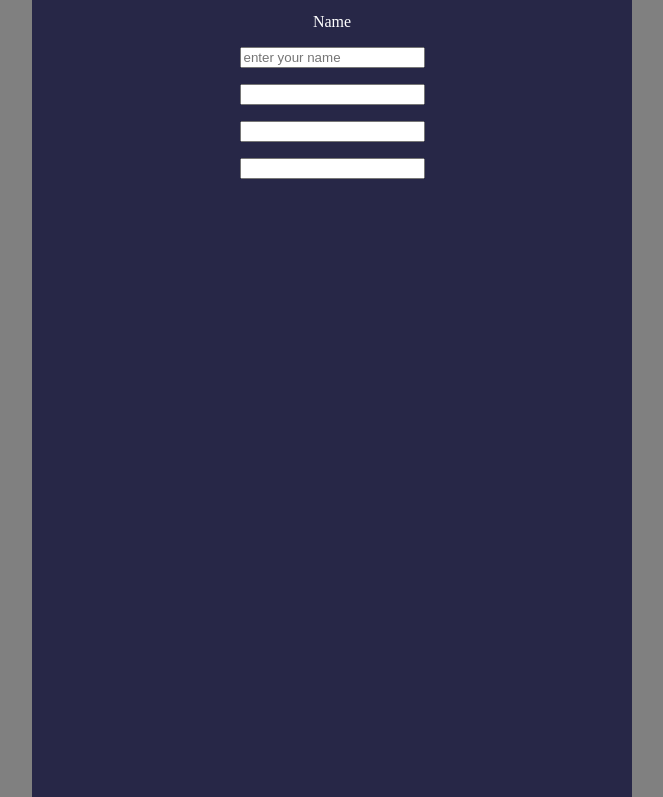
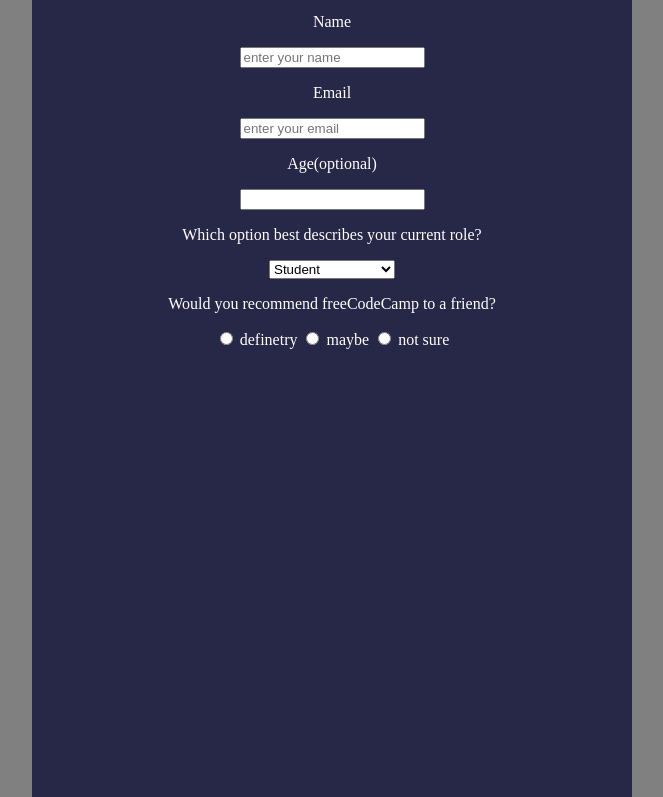
Before and after one commit to milos3010/milosandvitalis, a plain HTML site: page index.html in a window 1280 px wide. Shown: the part 104-901 px from the top of the page, without its empty margins (308-971 px from the left). Drawn offline with Linux system fonts and the light colour scheme.

Commit message:
Passing some radio, selection, id's

```diff
--- a/index.html
+++ b/index.html
@@ -19,18 +19,37 @@
                 <input placeholder="enter your name" type="text" required="True" />
             </div>
             <div>
-                <p></p>
-                <input/>
+                <p>Email</p>
+                <input type ="text" placeholder="enter your email" required="True" />
             </div>
             <div>
-                <p></p>
-                <input/>
+                <p>Age(optional)</p>
+                <input type=”number” id=”number” />
             </div>
             <div>
-                <p></p>
-                <input/>
+                <p>Which option best describes your current role?</p>
+                <select>
+               <option disabled>Select curent role</option>
+               <option> Student </option>
+               <option> First time job </option>
+               <option> First time learner </option>
+               <option> Prefer not to say </option>
+               <option> Other </option>
+
+                </select>
             </div>
-            <div></div>
+            <div>
+          <p> Would you recommend freeCodeCamp to a friend? </p>
+          <input type = "radio" value=" definetry" name = "noture" > definetry
+          <input type = "radio" value = "maybe" name = "noture"> maybe
+          <input type = "radio" value = "not sure" name = "noture"> not sure
+
+
+            </div>
+
+
+
+
             <div></div>
             <div></div>
             <div></div>
```
Also changed, not shown: fcc-test-suite-template/index.html (added, +28 -0 lines).
